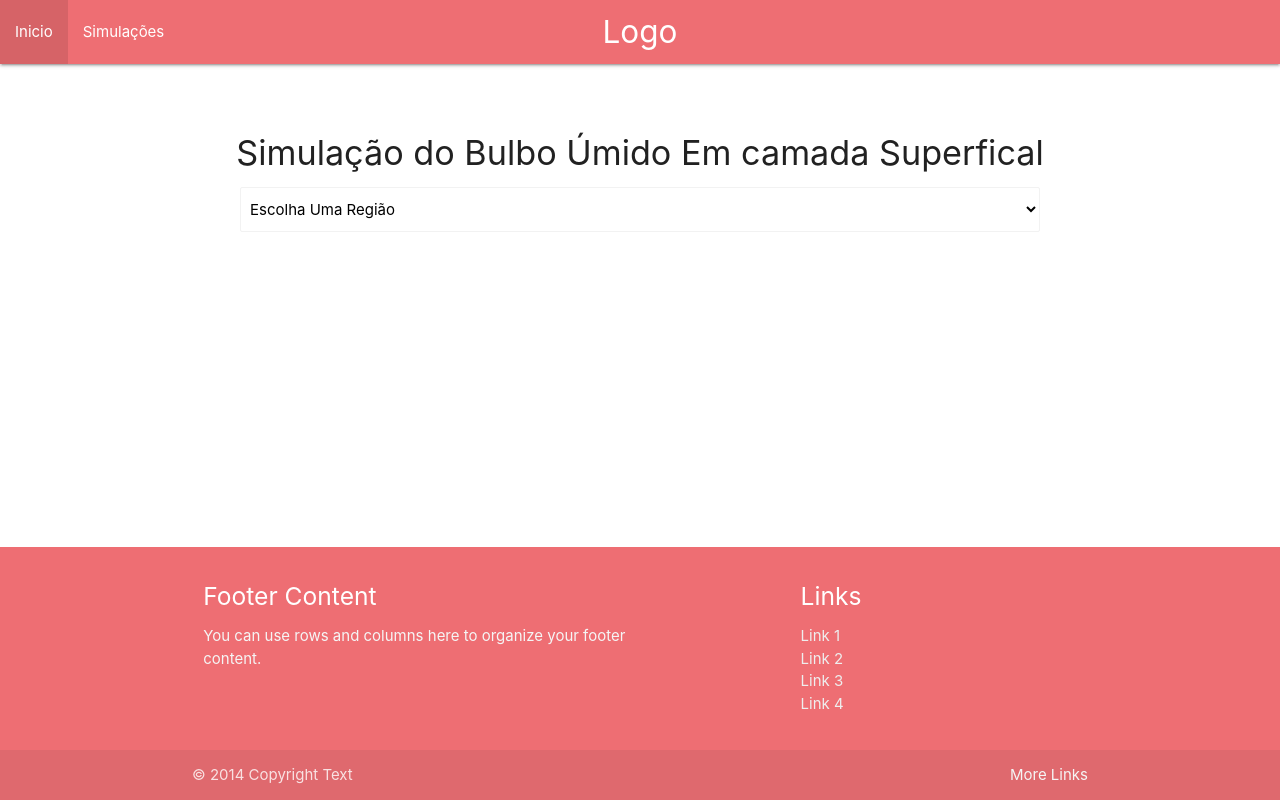
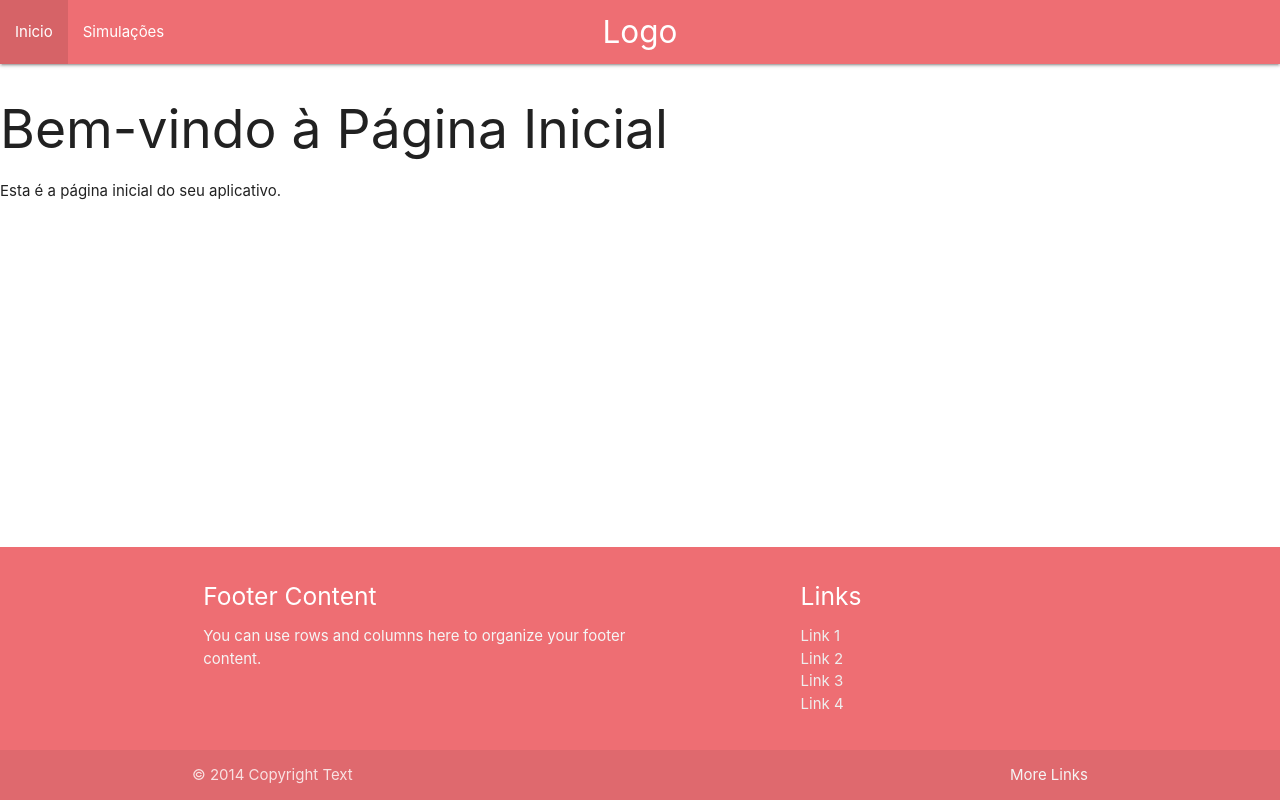
Before and after one commit to geanderson-062/Front-end-Hidrobulb, a React (Create React App) app: page / in a window 1280 px wide. Built offline with nearby package versions, Linux system fonts and the light colour scheme.

Commit message:
react router

```diff
--- a/src/App.js
+++ b/src/App.js
@@ -1,21 +1,26 @@
+import React from "react";
+import { BrowserRouter as Router, Route, Routes } from "react-router-dom";
 import "materialize-css/dist/css/materialize.min.css";
 import "./assets/index.css";
-import SelectorSimulation from "./components/SelectorSimulation";
+import Home from "./pages/Home";
+import Simulacoes from "./pages/Simulacoes";
 import Header from "./components/Header";
 import Footer from "./components/Footer";
 
 function App() {
   return (
-    <>
-      {" "}
+    <Router>
       <div className="page-container">
         <Header />
         <div className="content-wrap">
-          <SelectorSimulation />
+          <Routes>
+            <Route path="/" element={<Home />} />
+            <Route path="/Simulacoes" element={<Simulacoes />} />
+          </Routes>
         </div>
         <Footer />
       </div>
-    </>
+    </Router>
   );
 }
 
--- a/src/components/CentroOesteSimulation/index.js
+++ b/src/components/CentroOesteSimulation/index.js
@@ -1,5 +1,5 @@
 import React, { useState } from "react";
-import { fetchData } from "../../service/BulboSuperficial_backend";
+import { fetchData } from "../../services/BulboSuperficial_backend";
 import SimulationButton from "../ButtonSimulation";
 import ResultSimulation from "../ResultSimulation";
 
--- a/src/components/Header/index.js
+++ b/src/components/Header/index.js
@@ -1,6 +1,7 @@
 /* eslint-disable jsx-a11y/anchor-is-valid */
 
 import React from "react";
+import { Link } from "react-router-dom";
 
 function Header() {
   return (
@@ -11,10 +12,10 @@ function Header() {
         </a>
         <ul id="nav-mobile" className="left hide-on-med-and-down">
           <li>
-            <a href="sass.html">Inicio</a>
+            <Link to="/">Inicio</Link>
           </li>
           <li>
-            <a href="badges.html">Simulações</a>
+            <Link to="/simulacoes">Simulações</Link>
           </li>
         </ul>
       </div>
--- a/src/components/NordesteSimulation/index.js
+++ b/src/components/NordesteSimulation/index.js
@@ -1,5 +1,5 @@
 import React, { useState } from "react";
-import { fetchData } from "../../service/BulboSuperficial_backend";
+import { fetchData } from "../../services/BulboSuperficial_backend";
 import SimulationButton from "../ButtonSimulation";
 import ResultSimulation from "../ResultSimulation";
 
--- a/src/components/NorteSimulation/index.js
+++ b/src/components/NorteSimulation/index.js
@@ -1,5 +1,5 @@
 import React, { useState } from "react";
-import { fetchData } from "../../service/BulboSuperficial_backend";
+import { fetchData } from "../../services/BulboSuperficial_backend";
 import SimulationButton from "../ButtonSimulation";
 import ResultSimulation from "../ResultSimulation";
 
--- a/src/components/SudesteSimulation/index.js
+++ b/src/components/SudesteSimulation/index.js
@@ -1,5 +1,5 @@
 import React, { useState } from "react";
-import { fetchData } from "../../service/BulboSuperficial_backend";
+import { fetchData } from "../../services/BulboSuperficial_backend";
 import SimulationButton from "../ButtonSimulation";
 import ResultSimulation from "../ResultSimulation";
 
--- a/src/components/SulSimulation/index.js
+++ b/src/components/SulSimulation/index.js
@@ -1,5 +1,5 @@
 import React, { useState } from "react";
-import { fetchData } from "../../service/BulboSuperficial_backend";
+import { fetchData } from "../../services/BulboSuperficial_backend";
 import SimulationButton from "../ButtonSimulation";
 import ResultSimulation from "../ResultSimulation";
 
--- /dev/null
+++ b/src/pages/Home.js
@@ -0,0 +1,12 @@
+import React from "react";
+
+function Home() {
+  return (
+    <div>
+      <h2>Bem-vindo à Página Inicial</h2>
+      <p>Esta é a página inicial do seu aplicativo.</p>
+    </div>
+  );
+}
+
+export default Home;
--- /dev/null
+++ b/src/pages/Simulacoes.js
@@ -0,0 +1,12 @@
+import React from "react";
+import SelectorSimulation from "../components/SelectorSimulation";
+
+function Simulacoes() {
+  return (
+    <>
+      <SelectorSimulation />
+    </>
+  );
+}
+
+export default Simulacoes;
```
